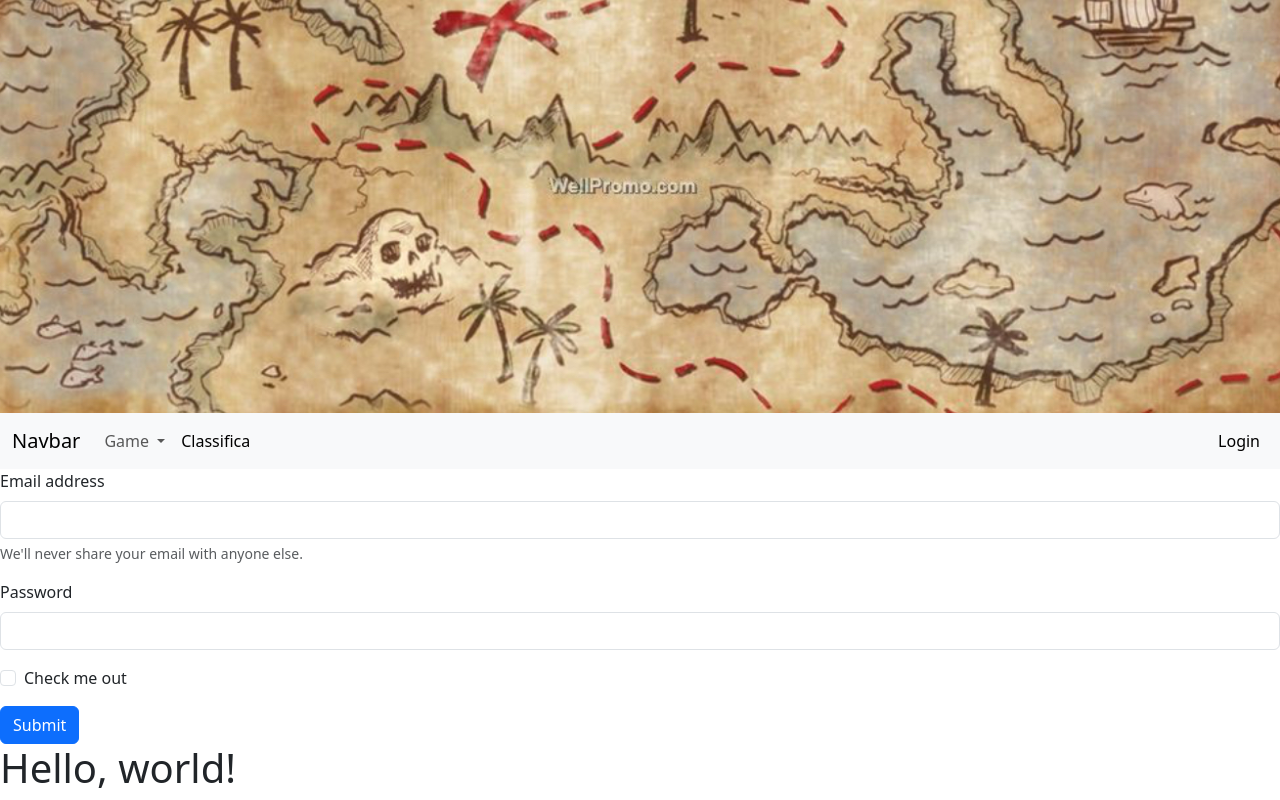
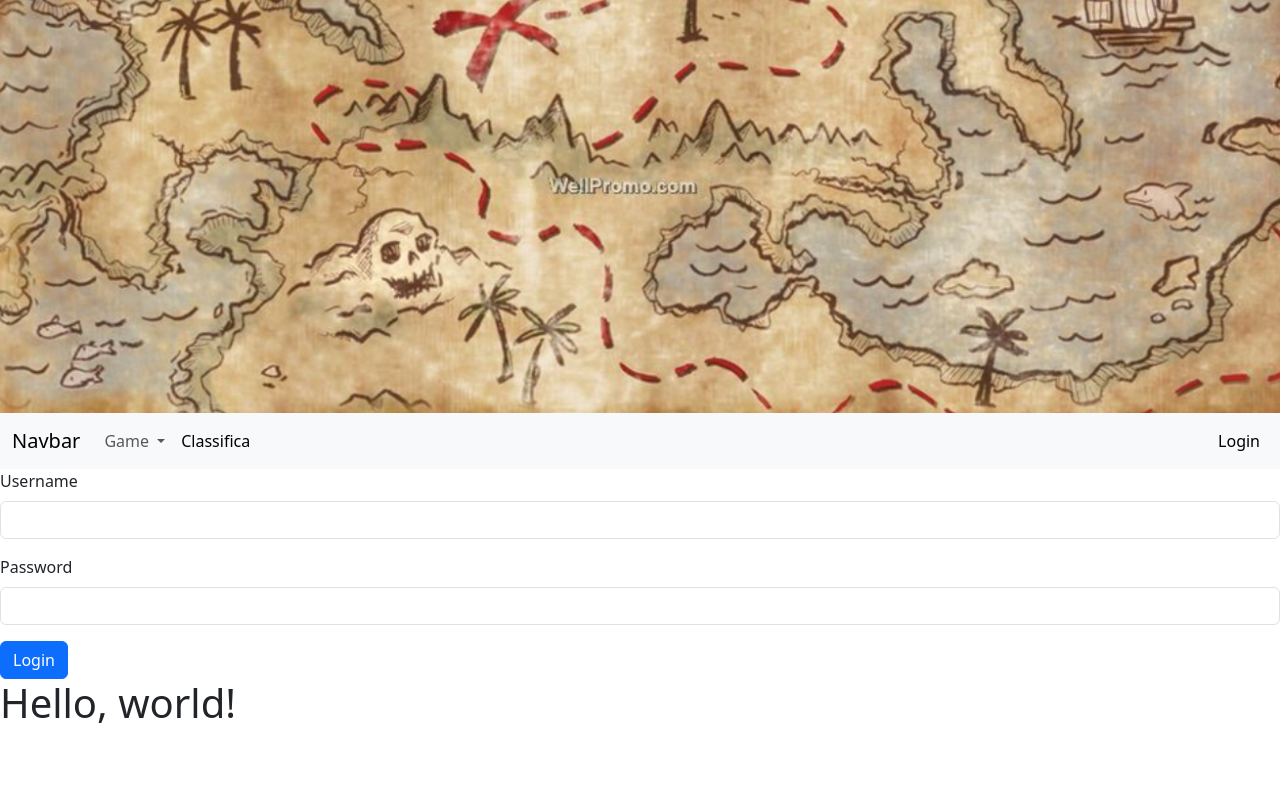
Before and after one commit to Gabriele174/Caccia-al-tesoro-3C, a website: page index.html in a window 1280 px wide. Shown: the part 404-1204 px from the top of the page. After the commit the page ends 1139 px from the top, so only its background shows below. Drawn offline with nearby package versions, Linux system fonts and the light colour scheme.

Commit message:
Update index.html

```diff
--- a/index.html
+++ b/index.html
@@ -39,19 +39,15 @@
 </nav>
     <form>
   <div class="mb-3">
-    <label for="exampleInputEmail1" class="form-label">Email address</label>
-    <input type="email" class="form-control" id="exampleInputEmail1" aria-describedby="emailHelp">
-    <div id="emailHelp" class="form-text">We'll never share your email with anyone else.</div>
+    <label for="exampleInputUsername" class="form-label">Username</label>
+    <input type="email" class="form-control" id="exampleInputEmail1" >
   </div>
   <div class="mb-3">
     <label for="exampleInputPassword1" class="form-label">Password</label>
     <input type="password" class="form-control" id="exampleInputPassword1">
   </div>
-  <div class="mb-3 form-check">
-    <input type="checkbox" class="form-check-input" id="exampleCheck1">
-    <label class="form-check-label" for="exampleCheck1">Check me out</label>
-  </div>
-  <button type="submit" class="btn btn-primary">Submit</button>
+
+  <button type="login" class="btn btn-primary">Login</button>
 </form>
     <h1>Hello, world!</h1>
     <script src="https://cdn.jsdelivr.net/npm/bootstrap@5.3.3/dist/js/bootstrap.bundle.min.js" " integrity="sha384-YvpcrYf0tY3lHB60NNkmXc5s9fDVZLESaAA55NDzOxhy9GkcIdslK1eN7N6jIeHz" crossorigin="anonymous"></script>
```
